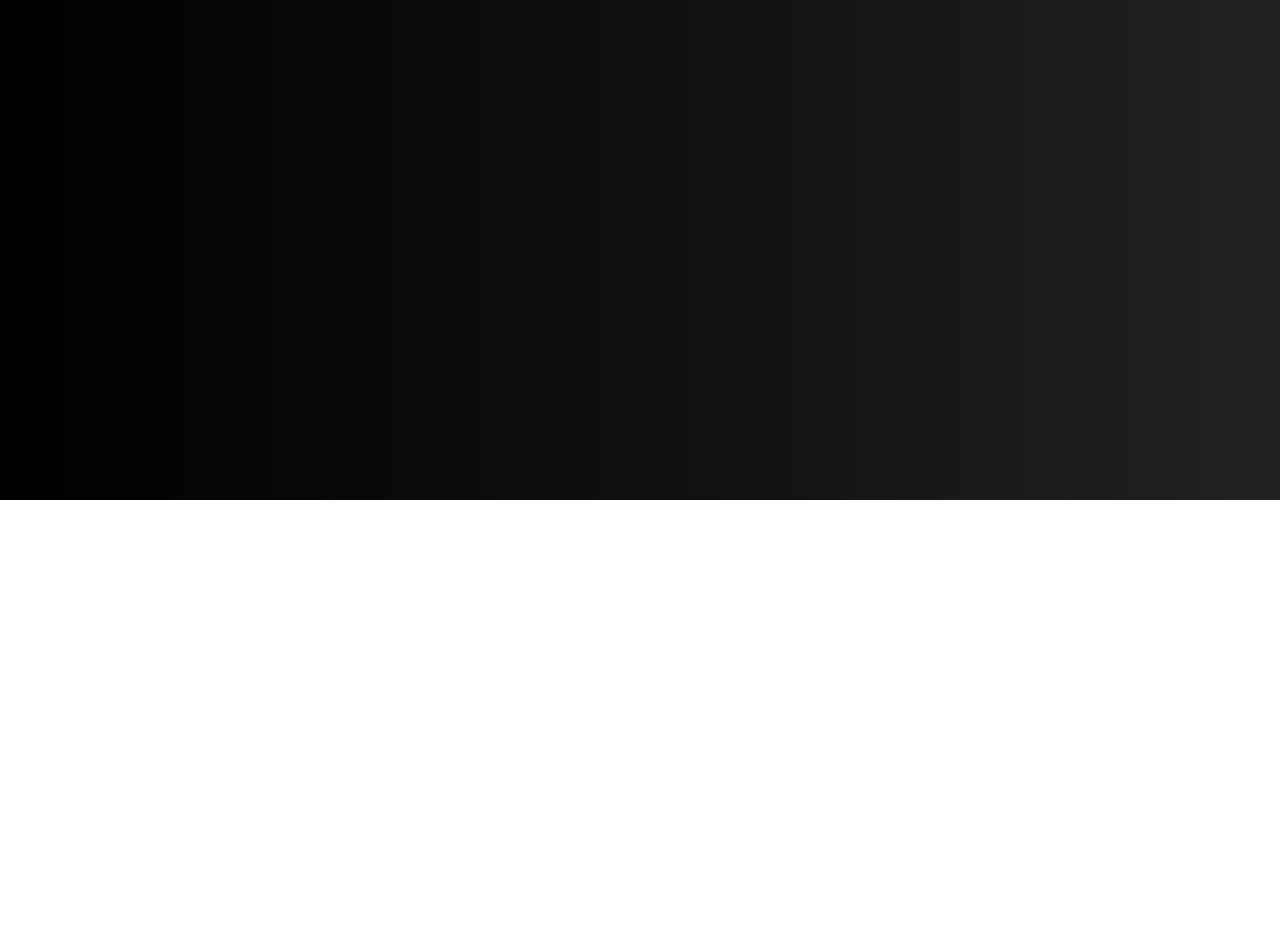
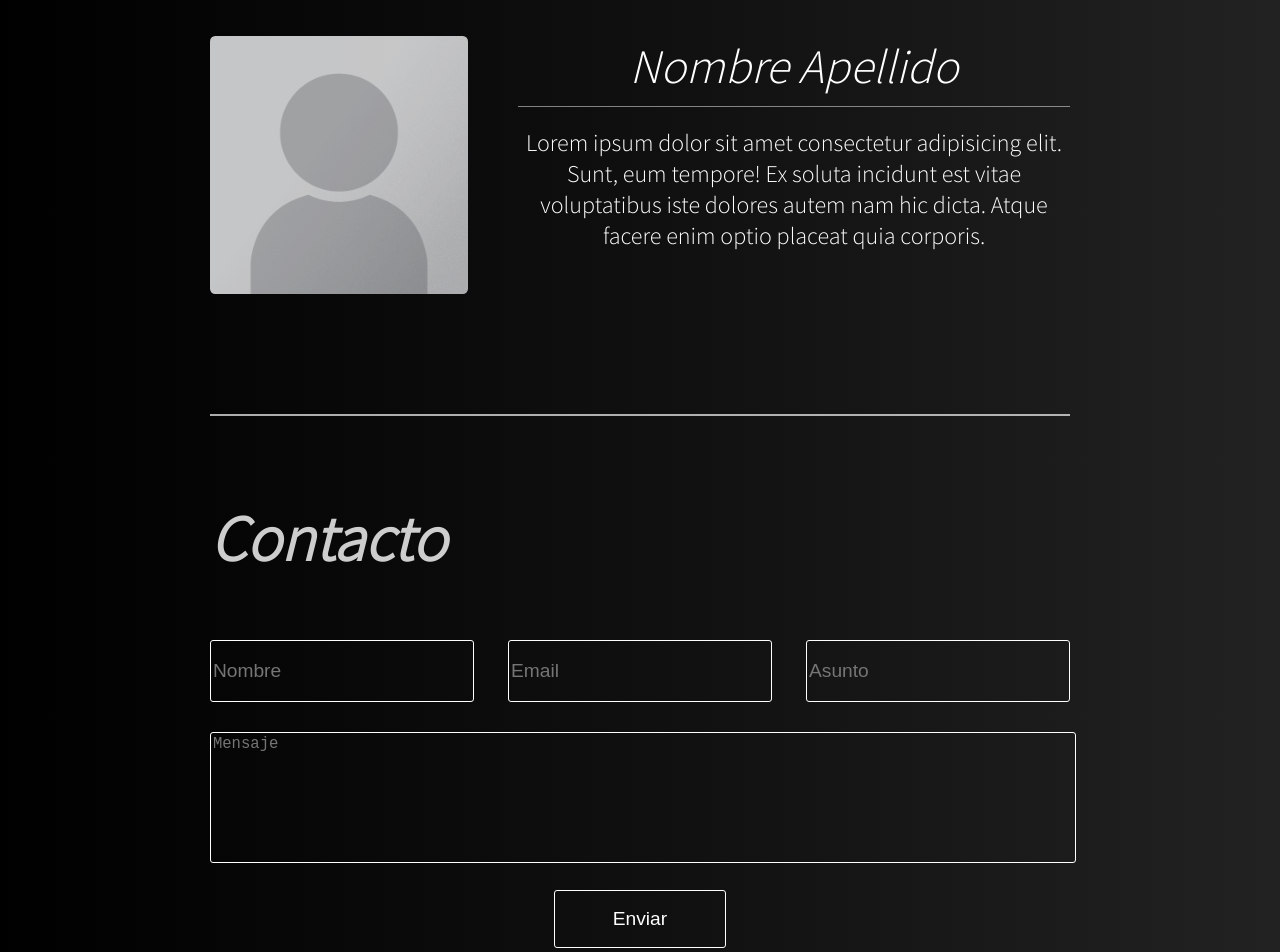
Before and after one commit to Lucas-ez/Diplomatura-Proyecto-Final, a React (Create React App) app in the folder frontend/: page /aboutus in a window 1280 px wide. Shown: the part 300-1252 px from the top of the page. Before the commit the page ends 800 px from the top, so only its background shows below. Built offline with nearby package versions, Linux system fonts and the light colour scheme; a web font is replaced by a local one.

Commit message:
Seccion about us y hover scale

```diff
--- /dev/null
+++ b/frontend/src/css/AboutUs.css
@@ -0,0 +1,63 @@
+.info {
+    margin-top: 120px;
+    display: flex;
+    margin-inline: 10%;
+    gap: 50px;
+
+    padding-bottom: 120px;
+    border-bottom: 2px solid rgba(255, 255, 255, 0.671);
+}
+
+.retrato {
+    max-width: 30%;
+}
+
+.info div p {
+    margin-top: 20px;
+    font-size: 24px;
+}
+
+.contacto {
+    margin-top: 50px;
+    min-height: 700px;
+}
+
+.formulario {
+    margin-top: 30px;
+    margin-inline: 10%;
+    display: flex;
+    flex-direction: column;
+    align-items: center;
+    gap: 30px;
+}
+
+.tres-input {
+    width: 100%;
+    display: flex;
+    justify-content: space-between;
+}
+
+.input {
+    width: 30%;
+    height: 3em;
+}
+
+.text-area {
+    width: 100%;
+    height: 8em;
+    resize: none;
+}
+
+.button {
+    width: 20%;
+    height: 3em;
+    text-align: center;
+}
+
+.campo{
+    background-color: rgba(0, 0, 0, 0);
+    border: 1px solid rgb(255, 255, 255);
+    color: white;
+    font-size: 1.2em;
+    border-radius: 3px;
+}
--- a/frontend/src/css/SmartHome.css
+++ b/frontend/src/css/SmartHome.css
@@ -8,8 +8,8 @@
 }
 
 .bigBox {
-    margin-top: 20px;
-    margin-bottom: 50px;
+    margin-top: 60px;
+    margin-bottom: 120px;
     margin-inline: 10%;
     width: 80%;
     height: 45vw;
@@ -39,10 +39,11 @@ img {
 
 .imgBox img {
     opacity: 0.6;
-    transition: opacity 0.5s;
+    transition: opacity, transform 0.5s;
 }
 
 .imgBox img:hover {
     cursor: pointer;
     opacity: 0.85;
+    transform: scale(1.05);
 }
--- a/frontend/src/css/layout/Header.css
+++ b/frontend/src/css/layout/Header.css
@@ -40,4 +40,9 @@ nav ul li {
     /* font-weight: bold; */
     text-transform: uppercase;
     font-family: 'Koulen', cursive;
+    transition: transform 0.3s;
 }
+
+nav ul li:hover {
+    transform: scale(1.1);
+}
--- a/frontend/src/pages/AboutUsPage.jsx
+++ b/frontend/src/pages/AboutUsPage.jsx
@@ -1,7 +1,31 @@
+import { Title, Subtitle } from '../components/Titles';
+import img from '../img/portrait.png'
+import "./../css/AboutUs.css"
+
 function AboutUsPage() {
     return (
         <div>
-            <h1>About Us</h1>
+            <div className='info'>
+                <img src={img} alt="retrato" className='retrato'/>
+                <div>
+                    <Subtitle txt={"Nombre Apellido"} />
+                    <p>Lorem ipsum dolor sit amet consectetur adipisicing elit. Sunt, eum tempore! Ex soluta incidunt est vitae voluptatibus iste dolores autem nam hic dicta. Atque facere enim optio placeat quia corporis.</p>
+                </div>
+            </div>
+            <div className='contacto'>
+                <Title txt={"Contacto"}/>
+                <form className='formulario'>
+                    <div className='tres-input'>
+                        <input className='input campo' name="nombre" type="text" placeholder='Nombre' required/>
+                        <input className='input campo' name="main" type="email" placeholder='Email' required/>
+                        <input className='input campo' name="asunto" type="text" placeholder='Asunto' required/>
+                    </div>
+                    <div className='text-area'>
+                        <textarea name="mensaje" placeholder='Mensaje' className='text-area campo' required/>
+                    </div>
+                    <button className='button campo' type='submit'>Enviar</button>
+                </form>
+            </div>
         </div>
     )
 }
```
